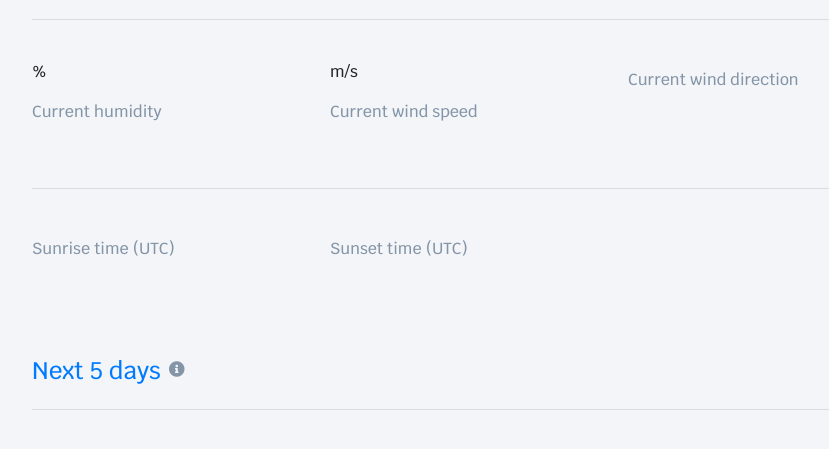
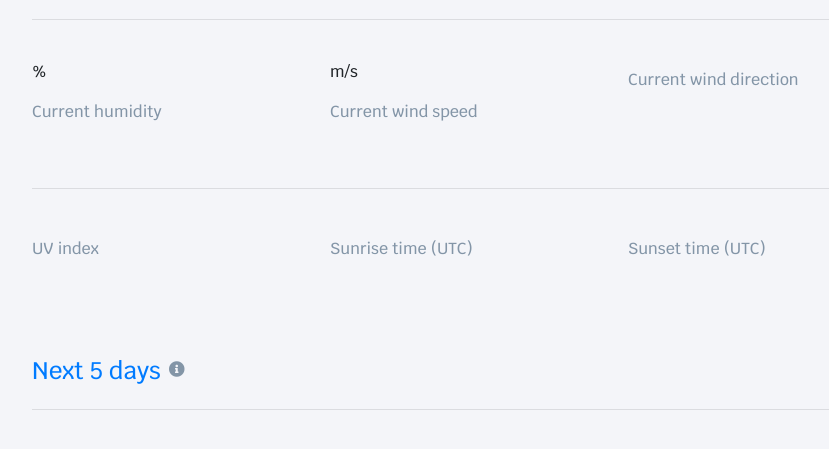
Before and after one commit to John35961/yaws, a Flask app: template templates/weather_report.html in a window 1280 px wide. Shown: the part 529-978 px from the top of the page, without its empty margins (176-1005 px from the left). Run offline with Flask 2, Linux system fonts and the light colour scheme; the template is opened without the code that fills it: values that come from a table or form of the project are taken from there, others are empty; some libraries are stand-ins or nearby versions; some web fonts are replaced.

Commit message:
Adding UV index from OpenWeatherMap API

```diff
--- a/application.py
+++ b/application.py
@@ -35,8 +35,10 @@ def home():
 
         opwm_json_response = get(f"https://api.openweathermap.org/data/2.5/weather?lat={location_lat}&lon={location_lon}&appid={OPWM_API_KEY}&units=metric")\
                               .json()
+        opwm_uv_index_json_response = get(f"https://api.openweathermap.org/data/2.5/uvi?&appid={OPWM_API_KEY}&lat={location_lat}&lon={location_lon}")\
+                              .json()
         opwm_forecast_json_response = get(f"https://api.openweathermap.org/data/2.5/forecast?lat={location_lat}&lon={location_lon}&appid={OPWM_API_KEY}&units=metric")\
-                                                .json()
+                                       .json()
 
         try:
             cache.set("weather_wind_direction_deg", round(opwm_json_response["wind"]["deg"]))
@@ -63,6 +65,7 @@ def home():
         cache.set("weather_pressure", opwm_json_response["main"]["pressure"])
         cache.set("weather_humidity", opwm_json_response["main"]["humidity"])
         cache.set("weather_wind_speed", opwm_json_response["wind"]["speed"])
+        cache.set("weather_uv_index", opwm_uv_index_json_response["value"])
         cache.set("weather_sunrise_time", datetime.fromtimestamp(opwm_json_response["sys"]["sunrise"]).strftime("%H:%M"))
         cache.set("weather_sunset_time", datetime.fromtimestamp(opwm_json_response["sys"]["sunset"]).strftime("%H:%M"))
         cache.set("weather_temp_forecast", [temp["main"]["temp"] for temp in opwm_forecast_json_response["list"][::5]])
--- a/templates/weather_report.html
+++ b/templates/weather_report.html
@@ -135,6 +135,12 @@
     <div class="row pb-3 pt-4 mb-5">
         <div class="col-md-4">
             <div class="pb-3">
+                <h3>{{ cache.get("weather_uv_index") }}</h3>
+                <p class="secondary">UV index</p>
+            </div>
+        </div>
+        <div class="col-md-4">
+            <div class="pb-3">
                 <h3>{{ cache.get("weather_sunrise_time") }}</h3>
                 <p class="secondary">Sunrise time (UTC)</p>
             </div>
```
